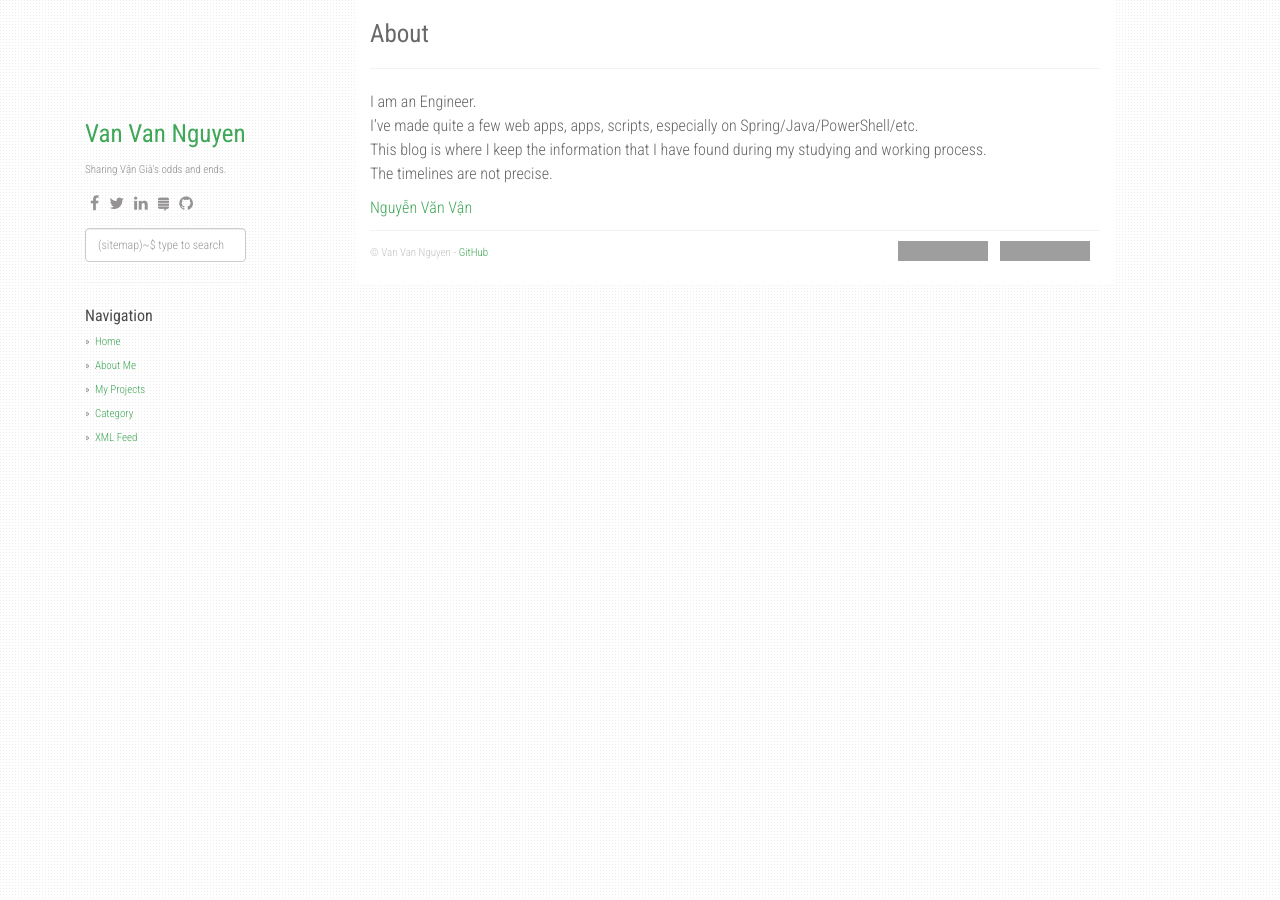
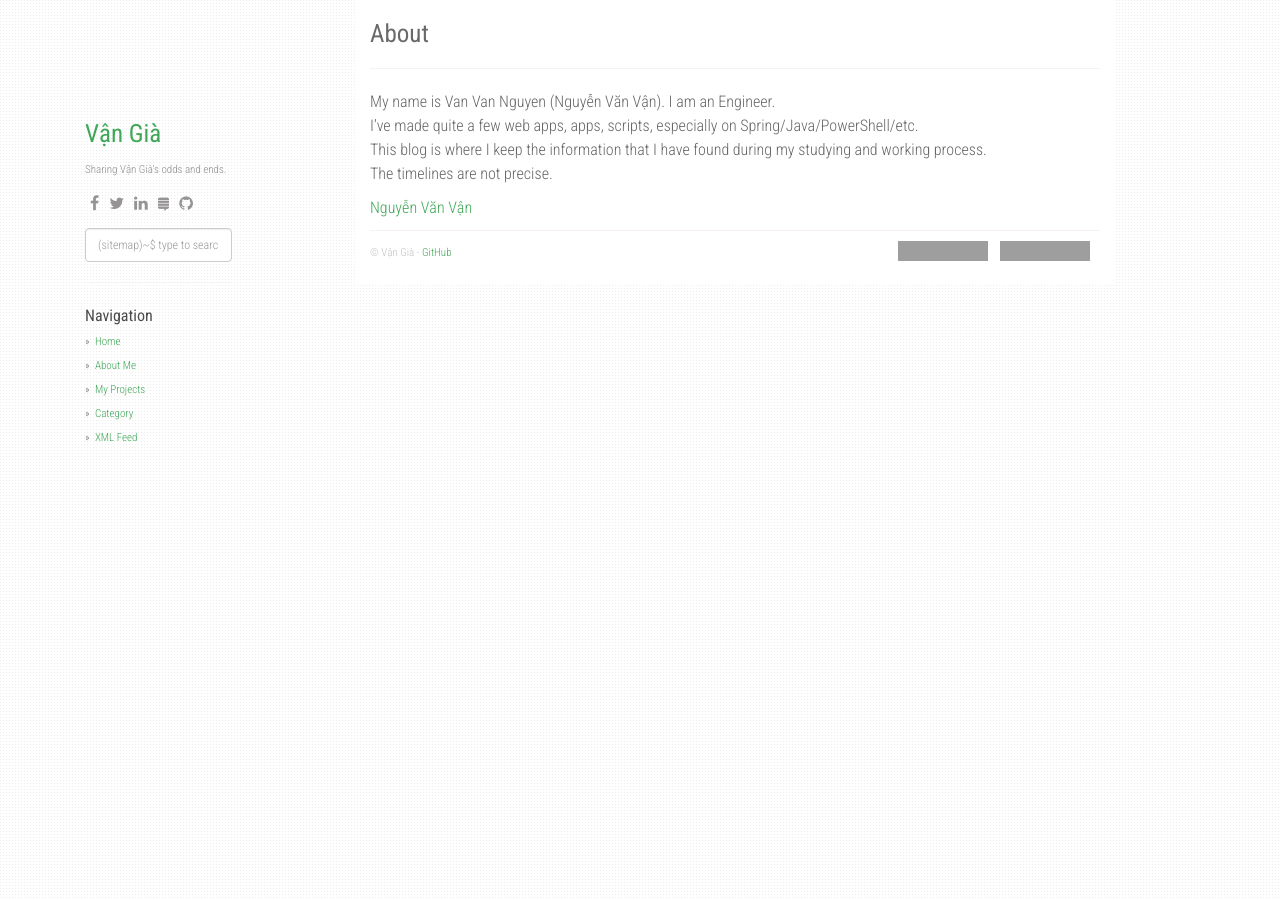
Before and after one commit to vegetaz/vegetaz.github.io, a Jekyll site: the page built from about.md, in a window 1280 px wide. Built offline with Jekyll 4.4.1, drawn with Linux system fonts in a browser that asks for light colours; nearby versions of some CDN libraries; grey boxes are pictures that could not be loaded.

Commit message:
Vận Già

```diff
--- a/_config.yml
+++ b/_config.yml
@@ -1,6 +1,6 @@
 title: Vận Già Blog
 description: Nơi chia sẻ những lượm lặt của Vận Già
-author: Van Van Nguyen
+author: Vận Già
 github: https://github.com/vegetaz
 about: Sharing Vận Già's odds and ends.
 disqus_shortname: vegetaz
--- a/about.md
+++ b/about.md
@@ -4,7 +4,7 @@
 permalink: /about/
 ---
 
-I am an Engineer.
+My name is Van Van Nguyen (Nguyễn Văn Vận). I am an Engineer.
 I've made quite a few web apps, apps, scripts, especially on Spring/Java/PowerShell/etc.
 This blog is where I keep the information that I have found during my studying and working process.
 The timelines are not precise.
```
